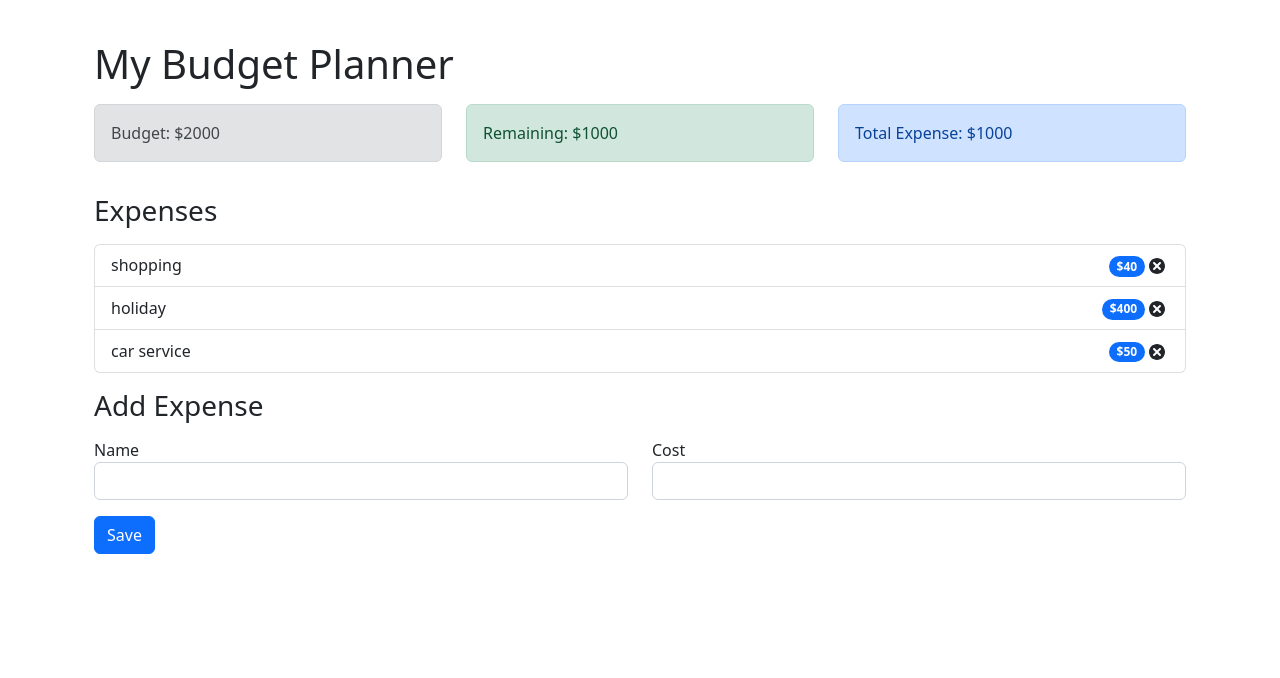
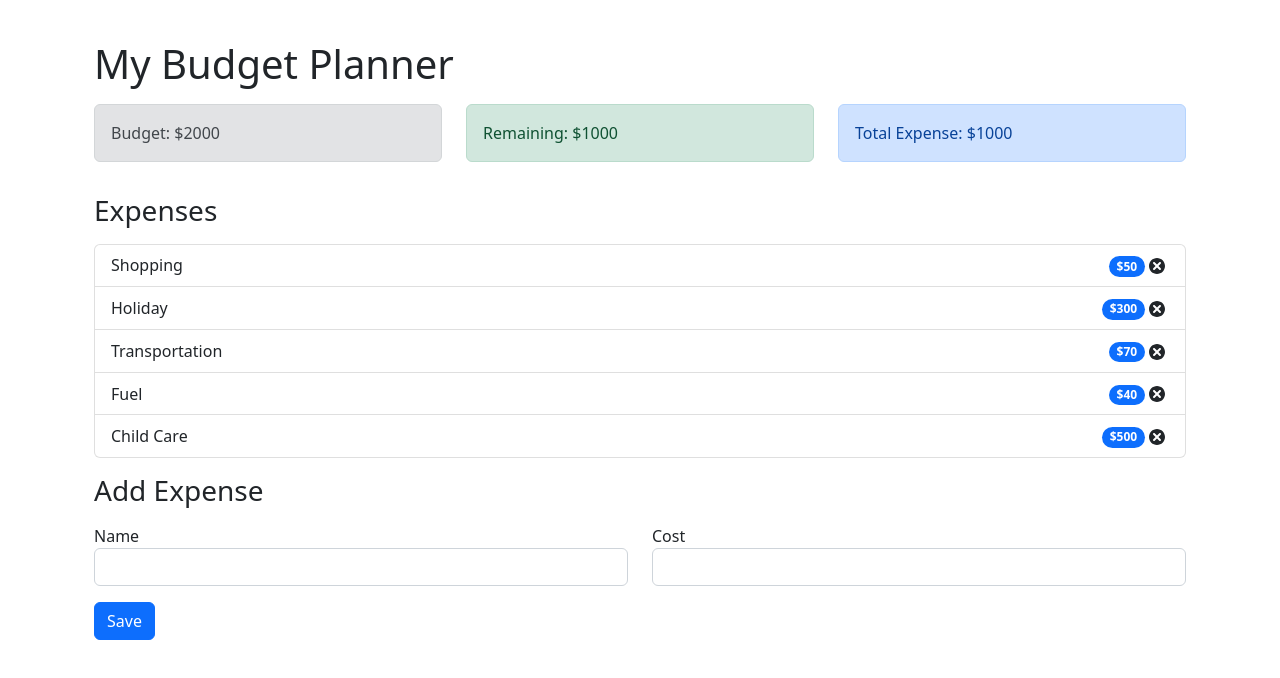
Before and after one commit to jpatel98/budgeter, a React (Create React App) app: page / in a window 1280 px wide. Shown: the top 678 px of the page. Built offline with nearby package versions, Linux system fonts and the light colour scheme.

Commit message:
Render data using context

```diff
--- a/src/components/Budget.js
+++ b/src/components/Budget.js
@@ -1,9 +1,12 @@
-import React from 'react';
+import React, {useContext} from 'react';
+import { AppContext } from '../context/AppContext';
 
 const Budget = () => {
+    const { budget } = useContext(AppContext);
+
     return (
         <div className='alert alert-secondary'>
-			<span>Budget: $2000</span>
+			<span>Budget: ${budget}</span>
 		</div>
     );
 }
--- a/src/components/ExpenseList.js
+++ b/src/components/ExpenseList.js
@@ -1,20 +1,17 @@
-import React from 'react'
+import React, { useContext } from 'react';
 import ExpenseItem from './ExpenseItem';
+import { AppContext } from '../context/AppContext';
 
 const ExpenseList = () => {
-    const expenses = [
-		{ id: 12, name: 'shopping', cost: 40 },
-		{ id: 13, name: 'holiday', cost: 400 },
-		{ id: 14, name: 'car service', cost: 50 },
-	];
+	const { expenses } = useContext(AppContext);
 
-    return (
+	return (
 		<ul className='list-group'>
 			{expenses.map((expense) => (
 				<ExpenseItem id={expense.id} name={expense.name} cost={expense.cost} />
 			))}
 		</ul>
-    )
-}
+	);
+};
 
 export default ExpenseList;
```
